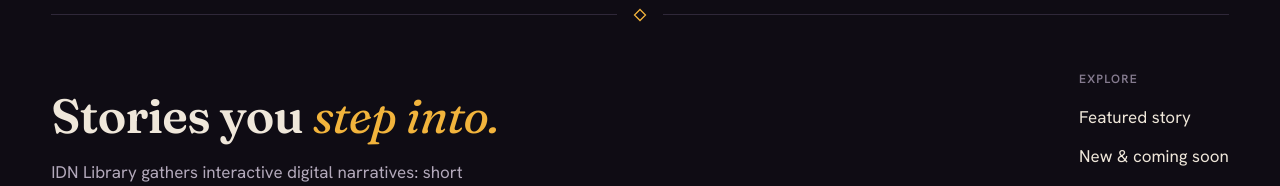
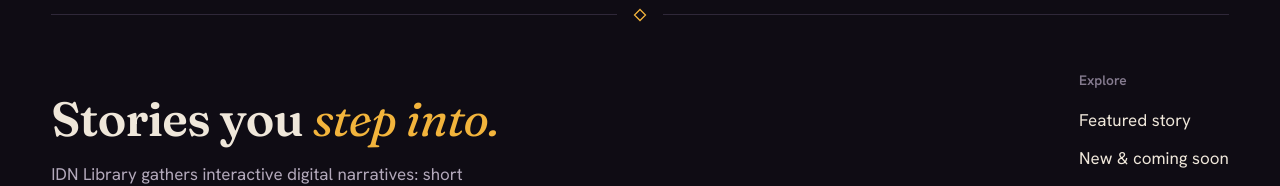
Before and after one commit to InteractiveDigitalNarrative/interactivedigitalnarrative.github.io, a React (Vite) app: page / in a window 1280 px wide. Shown: the part 1902-2088 px from the top of the page. Built offline with nearby package versions, Linux system fonts and the light colour scheme.

Commit message:
Tidy small labels, arrow sizes and the check icon
- Demo tag and footer heading use sentence case, not small caps
- Shelf arrows meet the 44px touch size
- Drop an unused class

```diff
--- a/src/components/CheckIcon.jsx
+++ b/src/components/CheckIcon.jsx
@@ -1,7 +1,7 @@
 // Small check mark, drawn like the play and close icons
 function CheckIcon() {
   return (
-    <svg width="12" height="12" viewBox="0 0 12 12" aria-hidden="true" className="check-icon">
+    <svg width="12" height="12" viewBox="0 0 12 12" aria-hidden="true">
       <path d="M2 6.5 4.8 9 10 3" fill="none" stroke="currentColor" strokeWidth="1.75" strokeLinecap="round" strokeLinejoin="round" />
     </svg>
   )
--- a/src/components/Footer.css
+++ b/src/components/Footer.css
@@ -56,10 +56,8 @@
 .footer-nav-title {
   margin-bottom: var(--space-3);
   color: var(--paper-faint);
-  font-size: 0.75rem;
+  font-size: var(--step--1);
   font-weight: 600;
-  letter-spacing: 0.1em;
-  text-transform: uppercase;
 }
 
 .footer-nav ul {
--- a/src/components/Shelf.css
+++ b/src/components/Shelf.css
@@ -19,8 +19,8 @@
 .shelf-arrows button {
   display: grid;
   place-items: center;
-  width: 40px;
-  height: 40px;
+  width: 44px;
+  height: 44px;
   border: 1px solid var(--ink-600);
   border-radius: 50%;
   background: var(--ink-800);
--- a/src/components/SignInModal.css
+++ b/src/components/SignInModal.css
@@ -14,10 +14,8 @@
   border: 1px solid var(--thread-teal);
   border-radius: var(--radius-sm);
   color: var(--thread-teal);
-  font-size: 0.75rem;
+  font-size: 0.8125rem;
   font-weight: 600;
-  letter-spacing: 0.08em;
-  text-transform: uppercase;
 }
 
 .sign-in-step {
```
